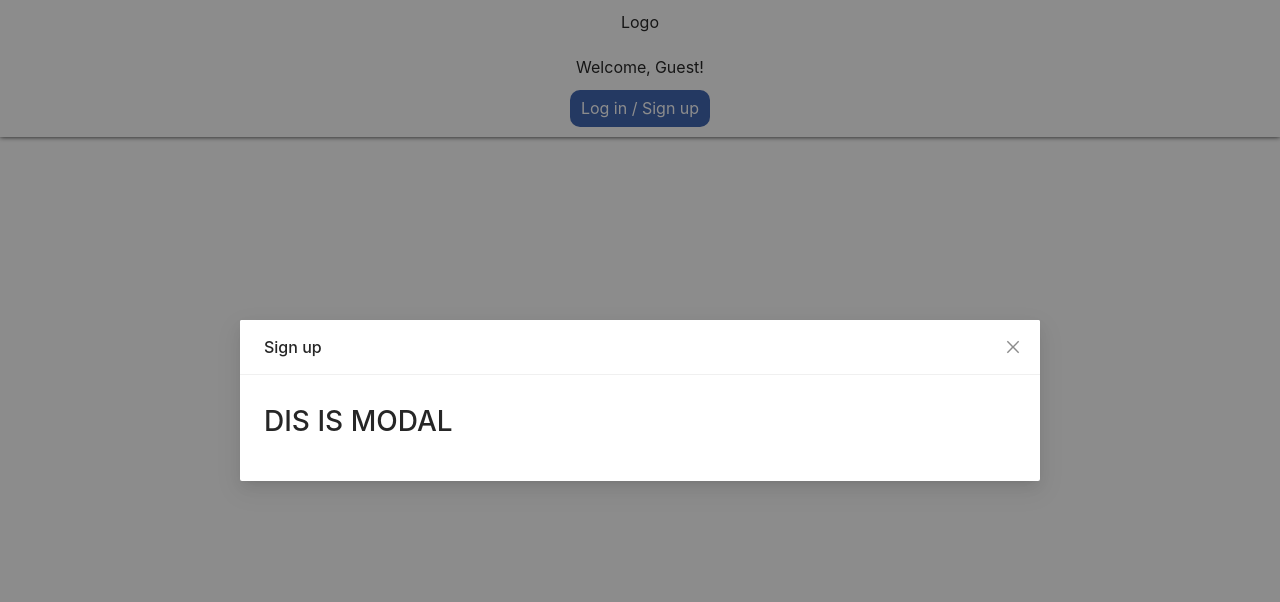
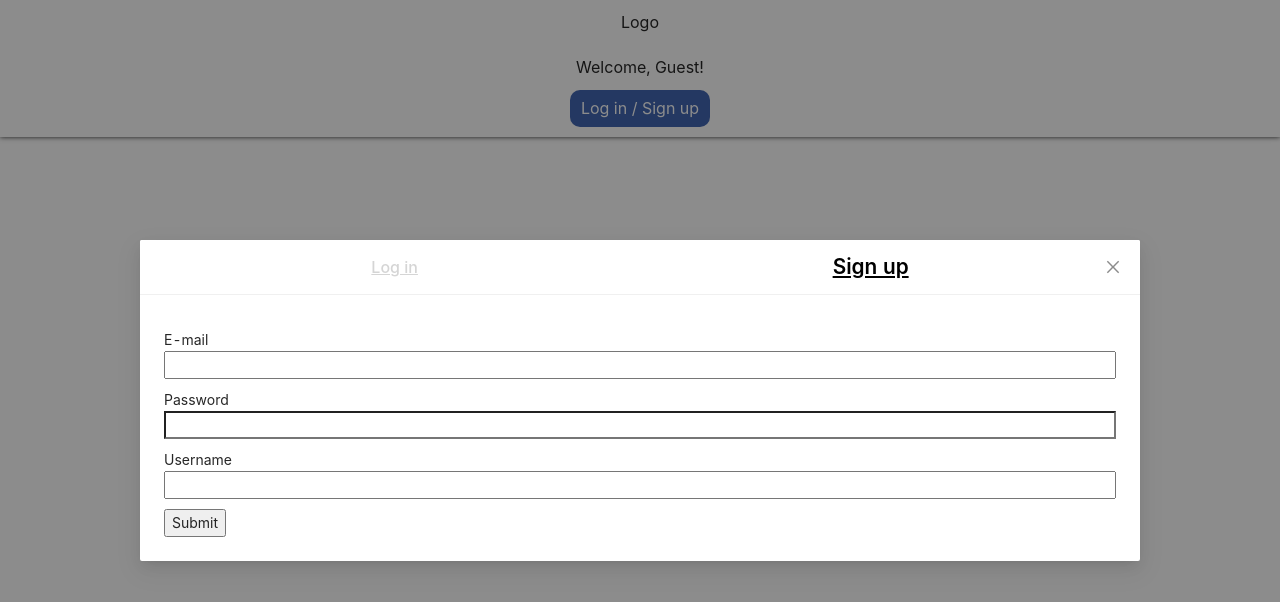
Before and after one commit to KibobiShtrudelz/typescript-app, a React (Create React App) app in the folder frontend/: page / in a window 1280 px wide. Both pictures are taken after a click on the button "Log in / Sign up". Shown: the top 602 px of the page. Built offline with nearby package versions, Linux system fonts and the light colour scheme.

Commit message:
wip: added styles

```diff
--- a/frontend/package.json
+++ b/frontend/package.json
@@ -16,6 +16,8 @@
     "@types/styled-components": "^5.1.7",
     "antd": "^4.9.3",
     "axios": "^0.21.1",
+    "clsx": "^1.1.1",
+    "formik": "^2.2.6",
     "react": "^17.0.1",
     "react-dom": "^17.0.1",
     "react-redux": "^7.2.2",
@@ -23,7 +25,8 @@
     "react-scripts": "4.0.1",
     "styled-components": "^5.2.1",
     "typescript": "^4.1.3",
-    "uuid": "^8.3.2"
+    "uuid": "^8.3.2",
+    "yup": "^0.32.8"
   },
   "scripts": {
     "start": "react-scripts start",
--- a/frontend/src/App.tsx
+++ b/frontend/src/App.tsx
@@ -6,7 +6,7 @@ import Header from "./app/components/Header";
 import Main from "./app/components/Main";
 import pathnames from "./pathnames";
 
-const App = () => {
+function App() {
   return (
     <MainGrid>
       <Header />
@@ -20,6 +20,6 @@ const App = () => {
       </Router>
     </MainGrid>
   );
-};
+}
 
 export default App;
--- a/frontend/src/app/components/MainGrid/MainGrid.tsx
+++ b/frontend/src/app/components/MainGrid/MainGrid.tsx
@@ -1,8 +1,8 @@
 import styled from "styled-components";
 
-const MainGrid = ({ children }: any): JSX.Element => {
-  return <Wrapper className="MAIN_GRID">{children}</Wrapper>;
-};
+const MainGrid = ({ children }: any): JSX.Element => (
+  <Wrapper className="MAIN_GRID">{children}</Wrapper>
+);
 
 export default MainGrid;
 
--- a/frontend/src/app/components/header/Header.tsx
+++ b/frontend/src/app/components/header/Header.tsx
@@ -1,15 +1,110 @@
-import { Modal } from "antd";
 import { useState } from "react";
-
+import { Formik, Form, Field } from "formik";
+import * as Yup from "yup";
 import styled from "styled-components";
+import clsx from "clsx";
 import useViewport from "../../hooks/useViewport";
 import Button from "../common/Button";
+import { Modal } from "antd";
+import { useAppDispatch } from "../../redux/store";
+import userStore from "../../redux/userStore";
 
-const Header = () => {
+interface FormValues {
+  email: string;
+  password: string;
+  username: string;
+}
+
+function Header(): JSX.Element {
   const [isLogIn, setIsLogIn] = useState<boolean>(false);
+  console.log("isLogIn", isLogIn);
   const [visible, setVisible] = useState<boolean>(false);
 
   const viewport = useViewport();
+
+  const dispatch = useAppDispatch();
+
+  const initialValues: FormValues = {
+    email: "",
+    password: "",
+    username: "",
+  };
+
+  function form(): JSX.Element {
+    const SignupSchema: any = Yup.object().shape({
+      email: Yup.string().email("Invalid e-mail!").required("Required"),
+      password: Yup.string()
+        .min(2, "Password is too Short!")
+        .max(50, "Password is too Long!")
+        .required("Required"),
+      username: Yup.string()
+        .min(2, "Username is too Short!")
+        .max(50, "Username is too Long!")
+        .required("Required"),
+    });
+
+    return (
+      <Formik
+        initialValues={initialValues}
+        validationSchema={SignupSchema}
+        onSubmit={(values: FormValues, actions: any) => {
+          actions.setSubmitting(true);
+          actions.resetForm();
+          dispatch(userStore.actions.userSignUp(values));
+        }}
+      >
+        {({ errors, touched }: any) => (
+          <Form noValidate>
+            <div className="form-row">
+              <label htmlFor="email">E-mail</label>
+              <Field name="email" type="email" />
+              {errors.email && touched.email && (
+                <span className="error">{errors.email}</span>
+              )}
+            </div>
+
+            <div className="form-row">
+              <label htmlFor="password">Password</label>
+              <Field name="password" type="password" />
+              {errors.password && touched.password && (
+                <span className="error">{errors.password}</span>
+              )}
+            </div>
+
+            <div className="form-row">
+              <label htmlFor="username">Username</label>
+              <Field name="username" />
+              {errors.username && touched.username && (
+                <span className="error">{errors.username}</span>
+              )}
+            </div>
+
+            <button type="submit">Submit</button>
+          </Form>
+        )}
+      </Formik>
+    );
+  }
+
+  function logInOrSignUp() {
+    return (
+      <div className="log-in-or-sign-up">
+        <span
+          className={clsx(isLogIn && "active")}
+          onClick={() => setIsLogIn(true)}
+        >
+          Log in
+        </span>
+
+        <span
+          className={clsx(!isLogIn && "active")}
+          onClick={() => setIsLogIn(false)}
+        >
+          Sign up
+        </span>
+      </div>
+    );
+  }
 
   return (
     <>
@@ -39,22 +134,18 @@ const Header = () => {
         </div>
       </Wrapper>
 
-      {visible && (
-        <Modal
-          title={isLogIn ? "Log in" : "Sign up"}
-          centered
-          visible={visible}
-          onOk={() => setVisible(false)}
-          onCancel={() => setVisible(false)}
-          width={800}
-          footer={null}
-        >
-          <h1>DIS IS MODAL</h1>
-        </Modal>
-      )}
+      <StyledModal
+        title={logInOrSignUp()}
+        centered
+        visible={visible}
+        width={1000}
+        footer={null}
+      >
+        {form()}
+      </StyledModal>
     </>
   );
-};
+}
 
 export default Header;
 
@@ -104,3 +195,35 @@ const Wrapper = styled.header`
     }
   }
 `;
+
+const StyledModal = styled(Modal)`
+  div.log-in-or-sign-up {
+    display: flex;
+    align-items: center;
+    justify-content: space-around;
+
+    & > span {
+      color: #d5d5d5;
+      text-decoration: underline;
+
+      &.active {
+        color: #000;
+        font-weight: 600;
+        font-size: 1.3rem;
+      }
+    }
+  }
+
+  form {
+    div.form-row {
+      display: flex;
+      flex-direction: column;
+
+      margin: 10px 0;
+
+      & > span.error {
+        color: red;
+      }
+    }
+  }
+`;
```
Also changed, not shown: 2 other files (tests, documents, lock files or other folders).
